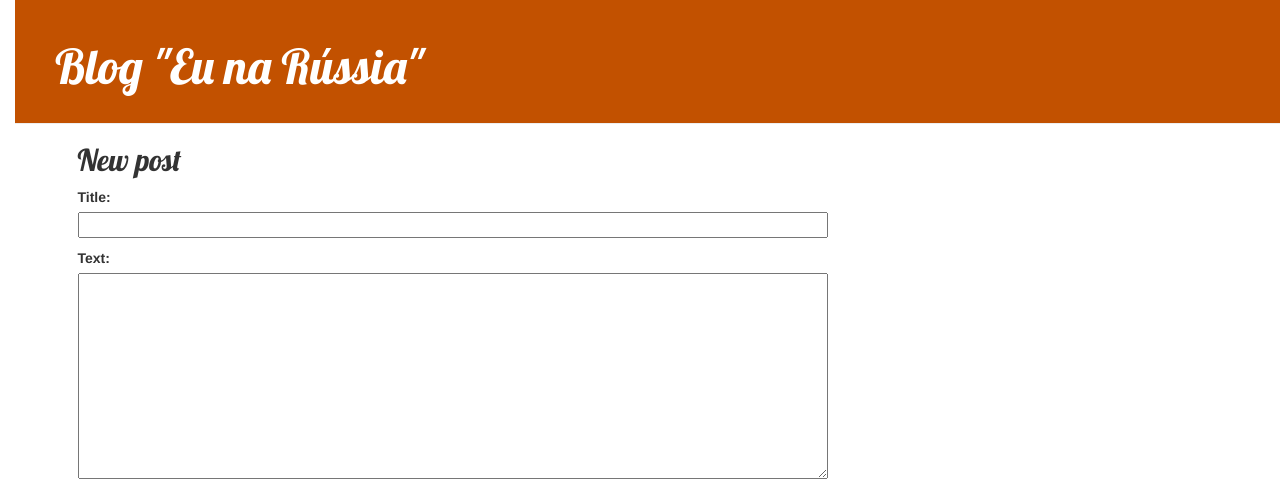
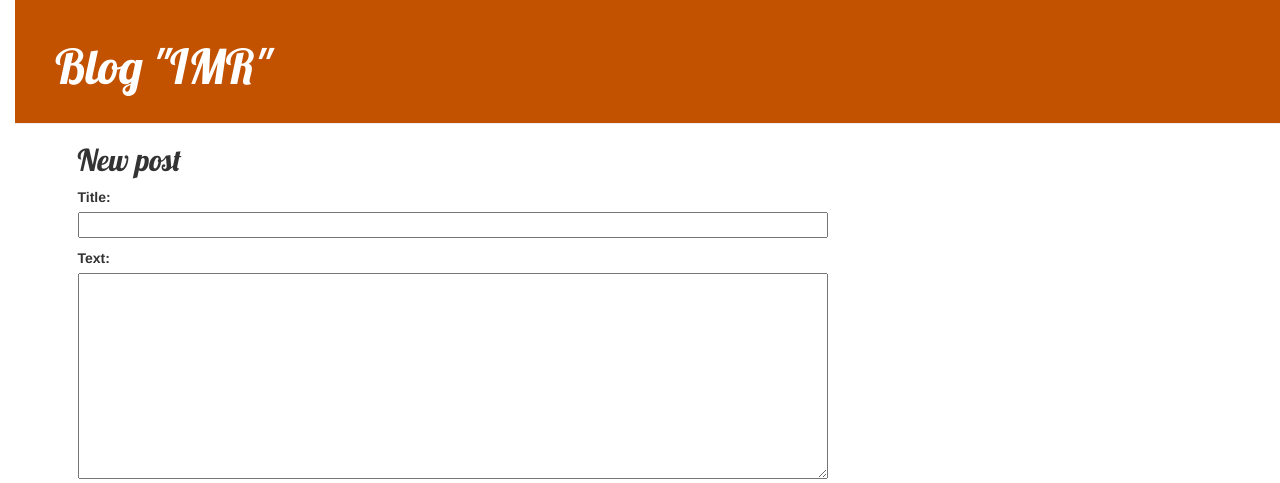
Before and after one commit to inacio000/my-first-blog, a Django app: page /post/new/ in a window 1280 px wide. Shown: the top 483 px of the page. Run offline with Django 3.2, Linux system fonts and the light colour scheme; some libraries are stand-ins or nearby versions.

Commit message:
Changed the blog's name

```diff
--- a/blog/templates/blog/base.html
+++ b/blog/templates/blog/base.html
@@ -16,7 +16,7 @@
                 <!-- A classe "glyphicon glyphicon-plus" é fornecida pelo tema (bootstrap) que estamos usando,
                 e nos mostrará um sinal de mais. -->
             {% endif %}
-            <h1><a href="/">Blog "Eu na Rússia"</a></h1>
+            <h1><a href="/">Blog "IMR"</a></h1>
         </div>
         <div class="content container">
             <div class="row">
```
